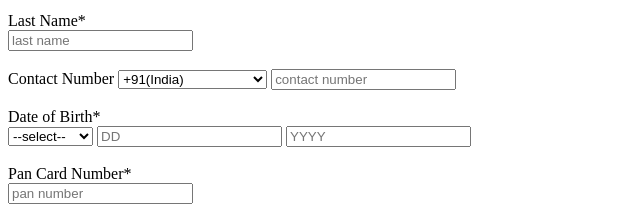
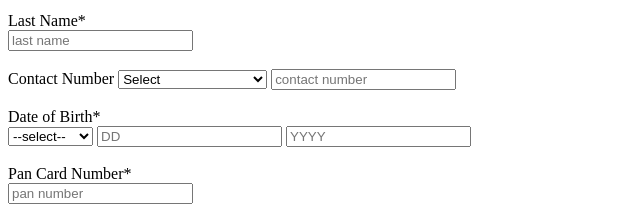
Before and after one commit to pranithareddy19/fs-practice, a plain HTML site: page form.html in a window 1280 px wide. Shown: the part 438-657 px from the top of the page, 0-640 px from the left. Drawn offline with Linux system fonts and the light colour scheme.

Commit message:
modified add

```diff
--- a/form.html
+++ b/form.html
@@ -37,6 +37,7 @@
             <input type="text" placeholder="last name"><br><br>
             <label>Contact Number</label>
             <select>
+                <option>Select</option>
                 <option>+91(India)</option>
                 <option>+93(Afghanistan)</option>
                 <option> +355(Albania)</option>
```
